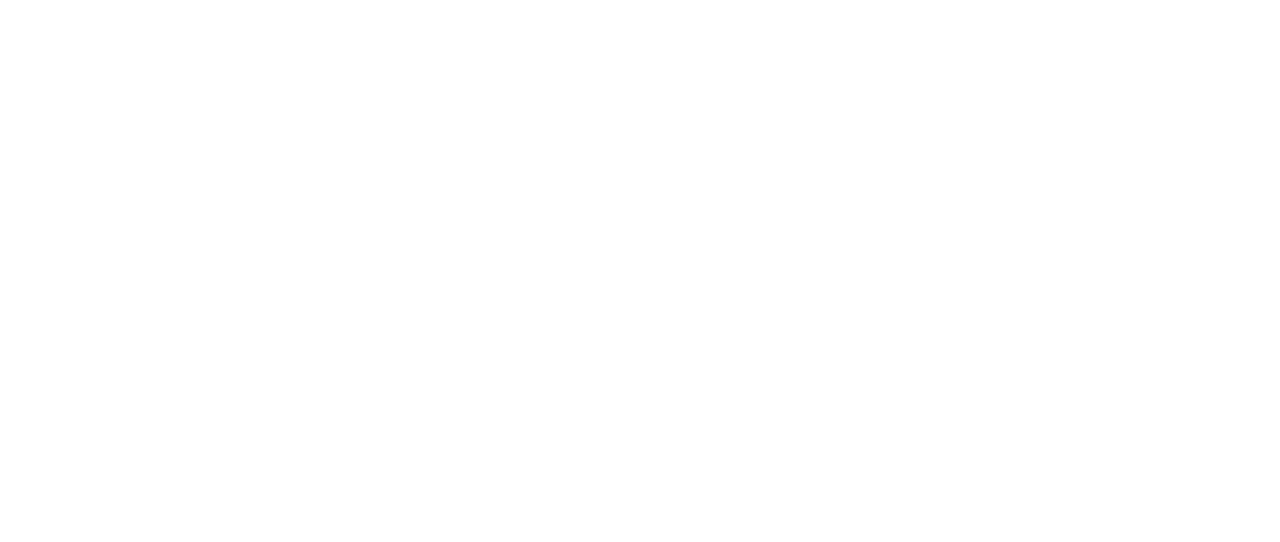
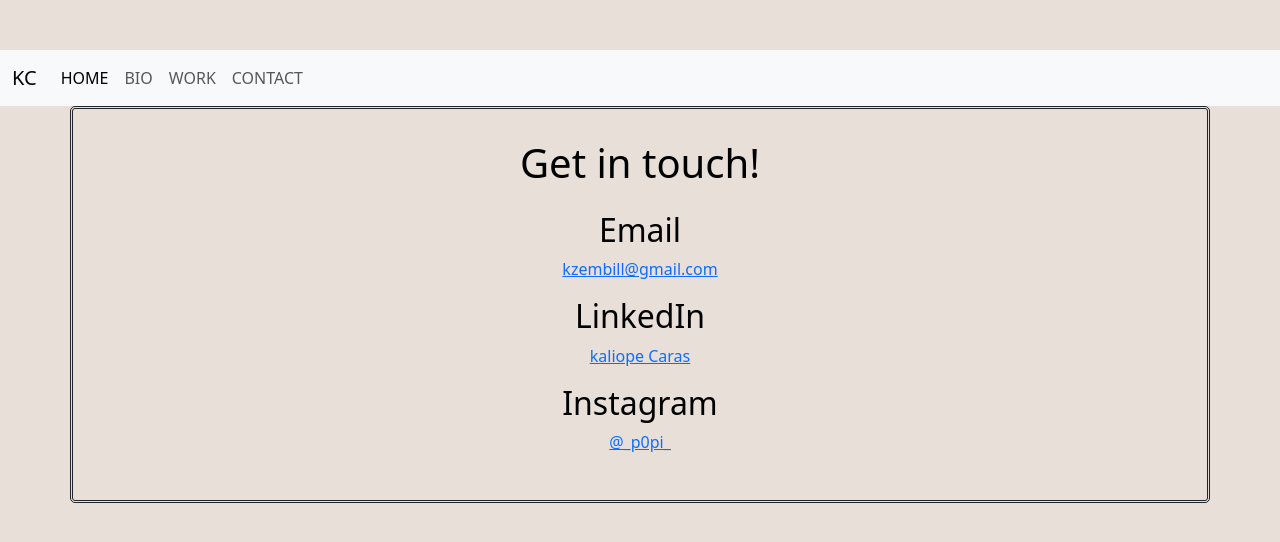
Before and after one commit to kzembill/portfolio-project, a plain HTML site: page contact.html in a window 1280 px wide. Drawn offline with nearby package versions, Linux system fonts and the light colour scheme.

Commit message:
added my contact page and information links

```diff
--- a/contact.html
+++ b/contact.html
@@ -3,9 +3,59 @@
 <head>
     <meta charset="UTF-8">
     <meta name="viewport" content="width=device-width, initial-scale=1.0">
-    <title>Get in touch</title>
+    <link rel="stylesheet" href="styles/styles.css"/>
+    <link href="https://cdn.jsdelivr.net/npm/bootstrap@5.3.0/dist/css/bootstrap.min.css" rel="stylesheet" integrity="sha384-9ndCyUaIbzAi2FUVXJi0CjmCapSmO7SnpJef0486qhLnuZ2cdeRhO02iuK6FUUVM" crossorigin="anonymous">
+    <script src="https://cdn.jsdelivr.net/npm/bootstrap@5.3.0/dist/js/bootstrap.bundle.min.js" integrity="sha384-geWF76RCwLtnZ8qwWowPQNguL3RmwHVBC9FhGdlKrxdiJJigb/j/68SIy3Te4Bkz" crossorigin="anonymous"></script>
+    <link rel="stylesheet" href="styles/styles.css"/>
+    <script src="https://kit.fontawesome.com/84a46138eb.js" crossorigin="anonymous"></script>
+    <title>Contact us</title>
 </head>
 <body>
-
+    <nav class="navbar navbar-expand-lg bg-body-tertiary">
+        <div class="container-fluid">
+         <a class="navbar-brand" href="#">KC</a>
+          <button class="navbar-toggler" type="button" data-bs-toggle="collapse" data-bs-target="#navbarNav" aria-controls="navbarNav" aria-expanded="false" aria-label="Toggle navigation">
+            <span class="navbar-toggler-icon"></span>
+          </button>
+          <div class="collapse navbar-collapse" id="navbarNav">
+            <ul class="navbar-nav">
+              <li class="nav-item">
+                <a class="nav-link active" aria-current="page" href="index.html">HOME</a>
+              </li>
+              <li class="nav-item">
+                <a class="nav-link" href="bio.html">BIO</a>
+              </li>
+              <li class="nav-item">
+                <a class="nav-link" href="work.html">WORK</a>
+              </li>
+              <li class="nav-item">
+                <a class="nav-link" href="contact.html">CONTACT</a>
+              </li>
+            </ul>
+          </div>
+        </div>
+      </nav>
+    <div class="container">
+        <div class="content">
+        <h1 class="mb-4">Get in touch!</h1>
+        <h2>Email</h2>
+        <p>
+            <a href="mailto:kzembill@gmail.com">kzembill@gmail.com</a>
+        </p>
+        <h2>LinkedIn</h2>
+        <p>
+        <a href="https://www.linkedin.com/public-profile/settings?trk=d_flagship3_profile_self_view_public_profile"
+        target="_blank">
+           kaliope Caras
+        </a>
+        </p>
+        <h2>Instagram</h2>
+        <p>
+        <a href="https://www.instagram.com/_p0pi_/">@_p0pi_</a>
+        </p>
+        </div>
+    </div>
+</div>
+</div>
 </body>
 </html>
--- a/styles/styles.css
+++ b/styles/styles.css
@@ -20,7 +20,7 @@ content p, h1, h2 {
 p {
  text-align: center;
 }
-img {
+.col-6 img {
    padding-right: 15px;
 }
 @media (min-width=600) {
```
